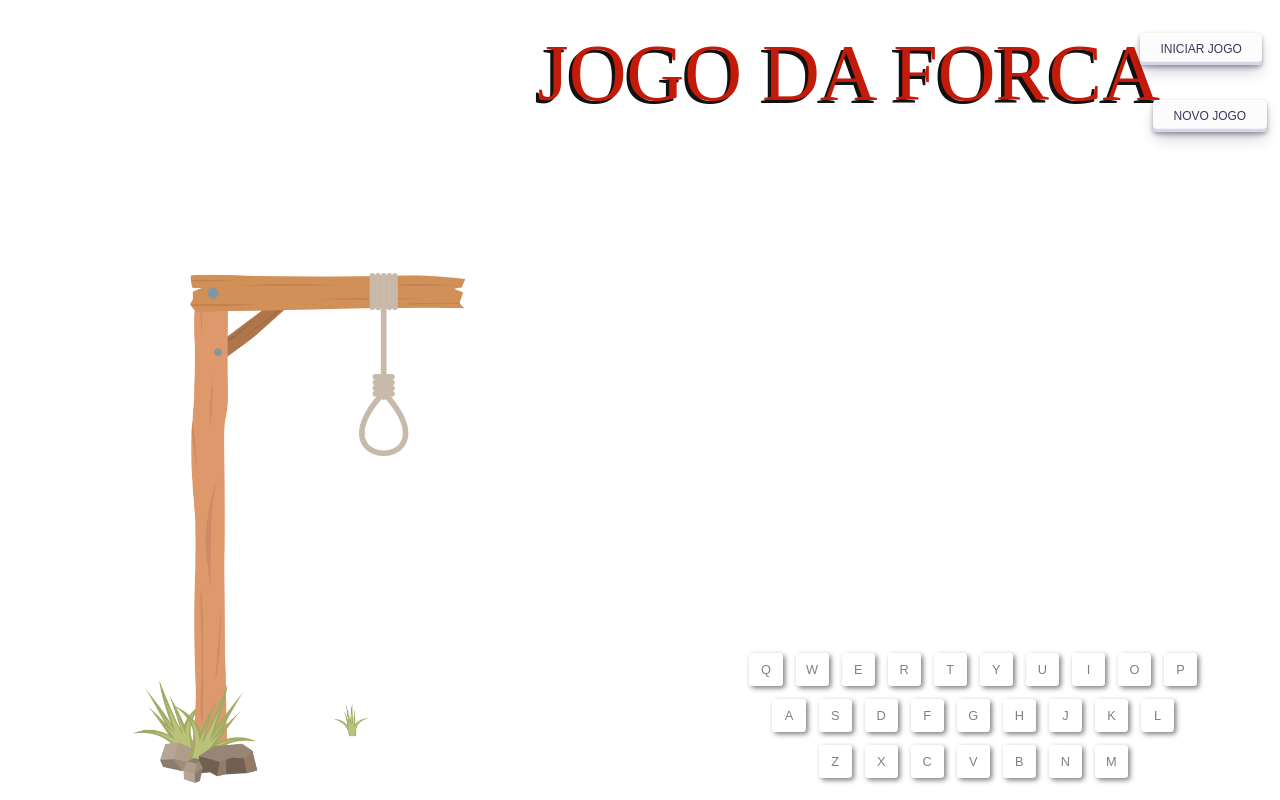
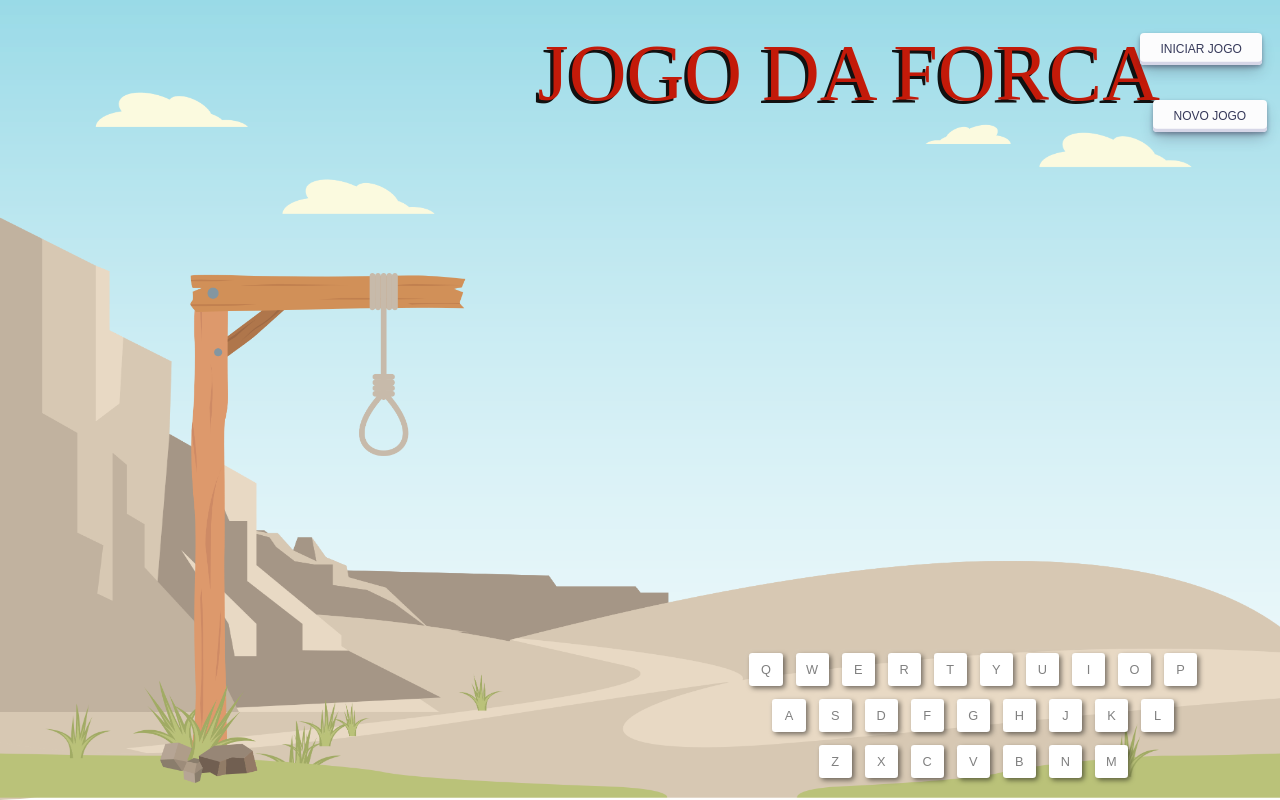
Before and after one commit to evelinemg/hangman2.0, a plain HTML site: page index.html in a window 1280 px wide. Drawn offline with Linux system fonts and the light colour scheme; a web font is replaced by a local one.

Commit message:
Update style.css

```diff
--- a/style.css
+++ b/style.css
@@ -156,7 +156,7 @@ canvas {
 }
 html{
 
-background-image: url(img/bgpng1.png);
+background-image: url(img/bgpng.png);
 
 
 background-position: center center;
```
